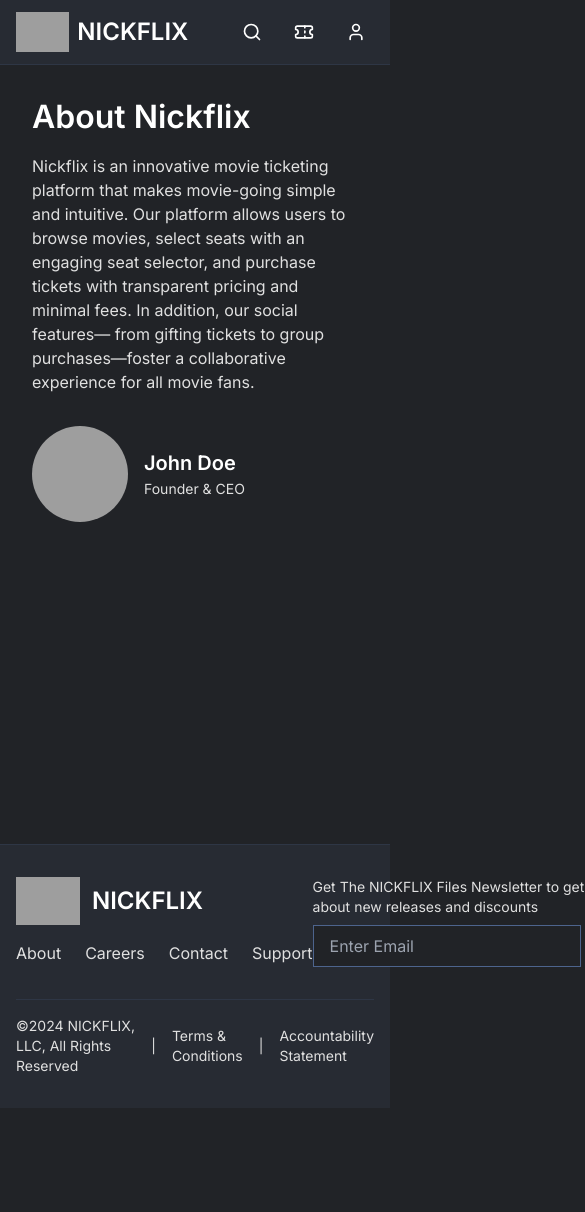
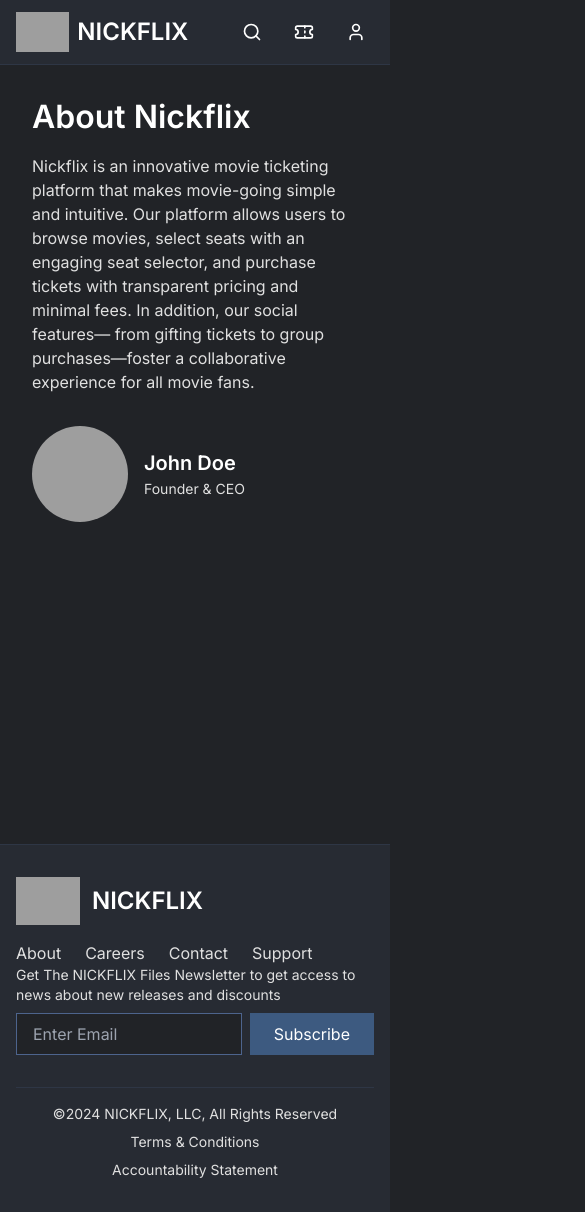
Before and after one commit to nickvboy/nickflix-new-site-files, a React (Vite) app: page /about in a window 390 px wide. Shown: the top 1212 px of the page, 585 px wide, since content can reach past the window. Before the commit the page ends 1108 px from the top, so only its background shows below. Built offline with nearby package versions, Linux system fonts and the light colour scheme; grey boxes are pictures that could not be loaded.

Commit message:
Updated footer
updated footer to be more mobile friendly

```diff
--- a/src/components/Footer.tsx
+++ b/src/components/Footer.tsx
@@ -4,7 +4,7 @@
   return (
     <footer className="bg-bg-300 border-t border-primary-200/20">
       <div className="max-w-[1400px] mx-auto px-4 py-8">
-        <div className="flex justify-between mb-8">
+        <div className="flex flex-col md:flex-row justify-between mb-8">
           {/* Left Section - Logo and Navigation */}
           <div className="flex flex-col gap-4">
             {/* Logo */}
@@ -18,7 +18,7 @@
             </div>
 
             {/* Navigation Links */}
-            <div className="flex gap-6">
+            <div className="flex gap-6 flex-wrap">
               <Link to="/about" className="text-text-200 hover:text-accent-200 transition-colors">About</Link>
               <Link to="/careers" className="text-text-200 hover:text-accent-200 transition-colors">Careers</Link>
               <Link to="/contact" className="text-text-200 hover:text-accent-200 transition-colors">Contact</Link>
@@ -27,15 +27,15 @@
           </div>
 
           {/* Right Section - Newsletter */}
-          <div className="flex flex-col items-end gap-2">
+          <div className="flex flex-col items-start md:items-end gap-2">
             <span className="text-text-200 text-sm">
               Get The NICKFLIX Files Newsletter to get access to news about new releases and discounts
             </span>
-            <div className="flex gap-2 w-fit">
+            <div className="flex gap-2 w-full md:w-fit">
               <input
                 type="email"
                 placeholder="Enter Email"
-                className="px-4 py-2 bg-bg-100 border border-primary-200 rounded-md text-text-100 focus:outline-none focus:ring-1 focus:ring-primary-200"
+                className="w-full md:w-auto px-4 py-2 bg-bg-100 border border-primary-200 rounded-md text-text-100 focus:outline-none focus:ring-1 focus:ring-primary-200"
               />
               <button className="px-6 py-2 bg-accent-100 hover:bg-primary-200 text-text-100 rounded-md transition-colors">
                 Subscribe
@@ -46,13 +46,13 @@
 
         {/* Bottom Bar */}
         <div className="pt-4 border-t border-primary-200/20">
-          <div className="flex items-center gap-4 text-sm text-text-200">
+          <div className="flex flex-col md:flex-row items-center gap-2 md:gap-4 text-sm text-text-200">
             <p className="text-text-200 text-sm">
               ©2024 NICKFLIX, LLC, All Rights Reserved
             </p>
-            <span>|</span>
+            <span className="hidden md:inline">|</span>
             <Link to="/terms" className="hover:text-accent-200 transition-colors">Terms & Conditions</Link>
-            <span className="text-text-200">|</span>
+            <span className="hidden md:inline text-text-200">|</span>
             <Link to="/accountability" className="hover:text-accent-200 transition-colors">Accountability Statement</Link>
           </div>
         </div>
```
